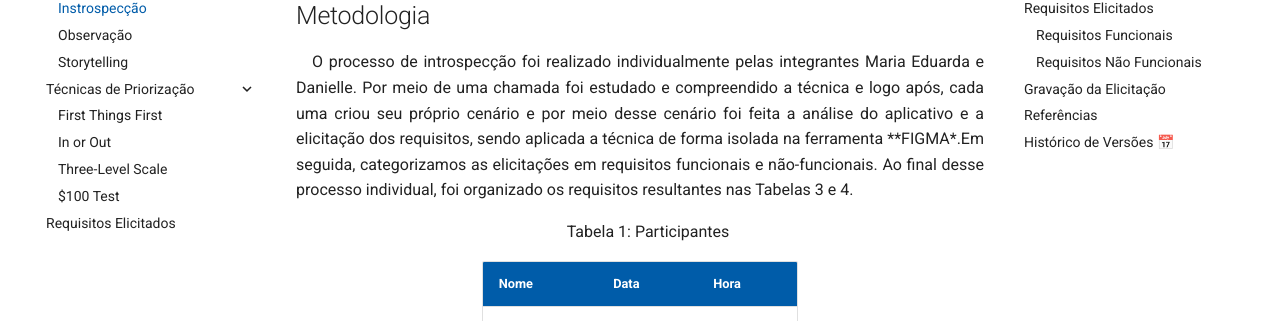
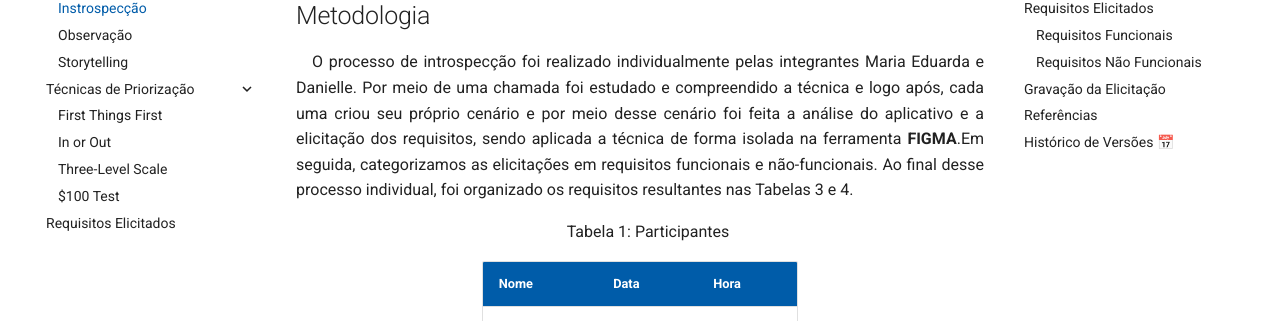
Before and after one commit to eduardodpms/REQ-FGTS, an MkDocs documentation site: the page built from docs/Elicitacao/Tecnicas-de-Elicitacao/Introspeccao.md, in a window 1280 px wide and 900 px high, scrolled down 333 px. Shown: the part 208-529 px from the top of the window. Built offline with MkDocs 1.6.1 and Material for MkDocs 9.7.7, drawn with Linux system fonts in a browser that asks for light colours; comment, search, counter and statistics services are not loaded.

Commit message:
update: atualizaçao da pagina

```diff
--- a/docs/Elicitacao/Tecnicas-de-Elicitacao/Introspeccao.md
+++ b/docs/Elicitacao/Tecnicas-de-Elicitacao/Introspeccao.md
@@ -9,7 +9,7 @@ Dessa forma, os requisitos elicitados a partir da introspecção estão organiza
 
 ## Metodologia
 
-O processo de introspecção foi realizado individualmente pelas integrantes Maria Eduarda e Danielle. Por meio de uma chamada foi estudado e compreendido a técnica e logo após, cada uma criou seu próprio cenário e por meio desse cenário foi feita a análise do aplicativo e a elicitação dos requisitos, sendo aplicada a técnica de forma isolada na ferramenta **FIGMA*.Em seguida, categorizamos as elicitações em requisitos funcionais e não-funcionais. Ao final desse processo individual, foi organizado os requisitos resultantes nas Tabelas 3 e 4.
+O processo de introspecção foi realizado individualmente pelas integrantes Maria Eduarda e Danielle. Por meio de uma chamada foi estudado e compreendido a técnica e logo após, cada uma criou seu próprio cenário e por meio desse cenário foi feita a análise do aplicativo e a elicitação dos requisitos, sendo aplicada a técnica de forma isolada na ferramenta **FIGMA**.Em seguida, categorizamos as elicitações em requisitos funcionais e não-funcionais. Ao final desse processo individual, foi organizado os requisitos resultantes nas Tabelas 3 e 4.
 
 <font size="3"><p style="text-align: center">Tabela 1: Participantes</p></font>
 
```
